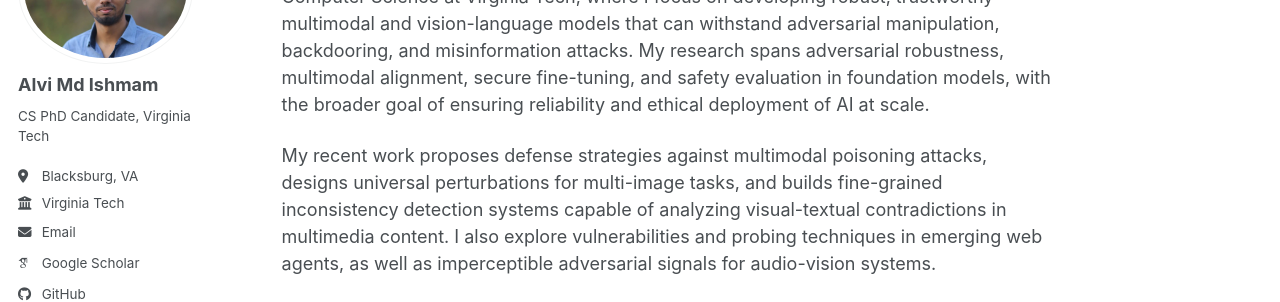
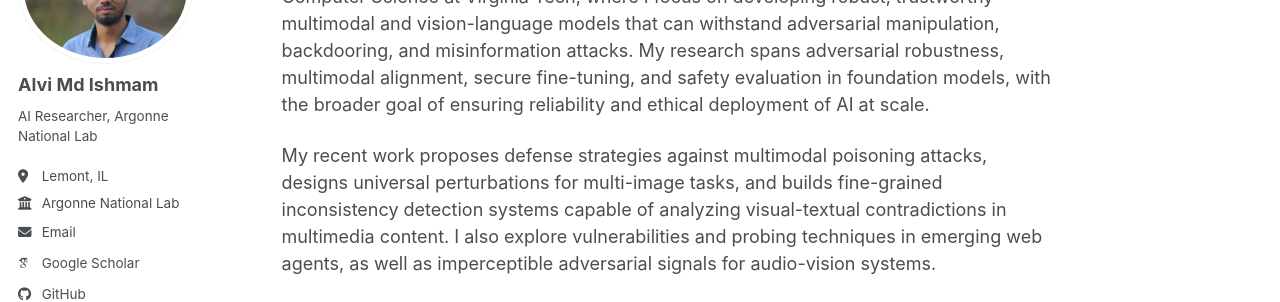
Before and after one commit to IshmamAlvi/ishmamalvi.github.io, a Jekyll site: the page built from _pages/about.md, in a window 1280 px wide. Shown: the part 185-487 px from the top of the page. Built offline with Jekyll 4.4.1, drawn with Linux system fonts in a browser that asks for light colours; some web fonts are replaced; a script bundle is joined from its source files by our own code; library files that are not in the unit come from our copies.

Commit message:
Update _config.yml

```diff
--- a/_config.yml
+++ b/_config.yml
@@ -26,9 +26,9 @@ author:
   avatar           : "profile.jpg"
   name             : "Alvi Md Ishmam"
   # pronouns         : # example: "
-  bio              : "CS PhD Candidate, Virginia Tech"
-  location         : "Blacksburg, VA"
-  employer         : "Virginia Tech"
+  bio              : "AI Researcher, Argonne National Lab"
+  location         : "Lemont, IL"
+  employer         : "Argonne National Lab"
   uri              : # URL
   email            : "alvi@vt.edu"
 
```
